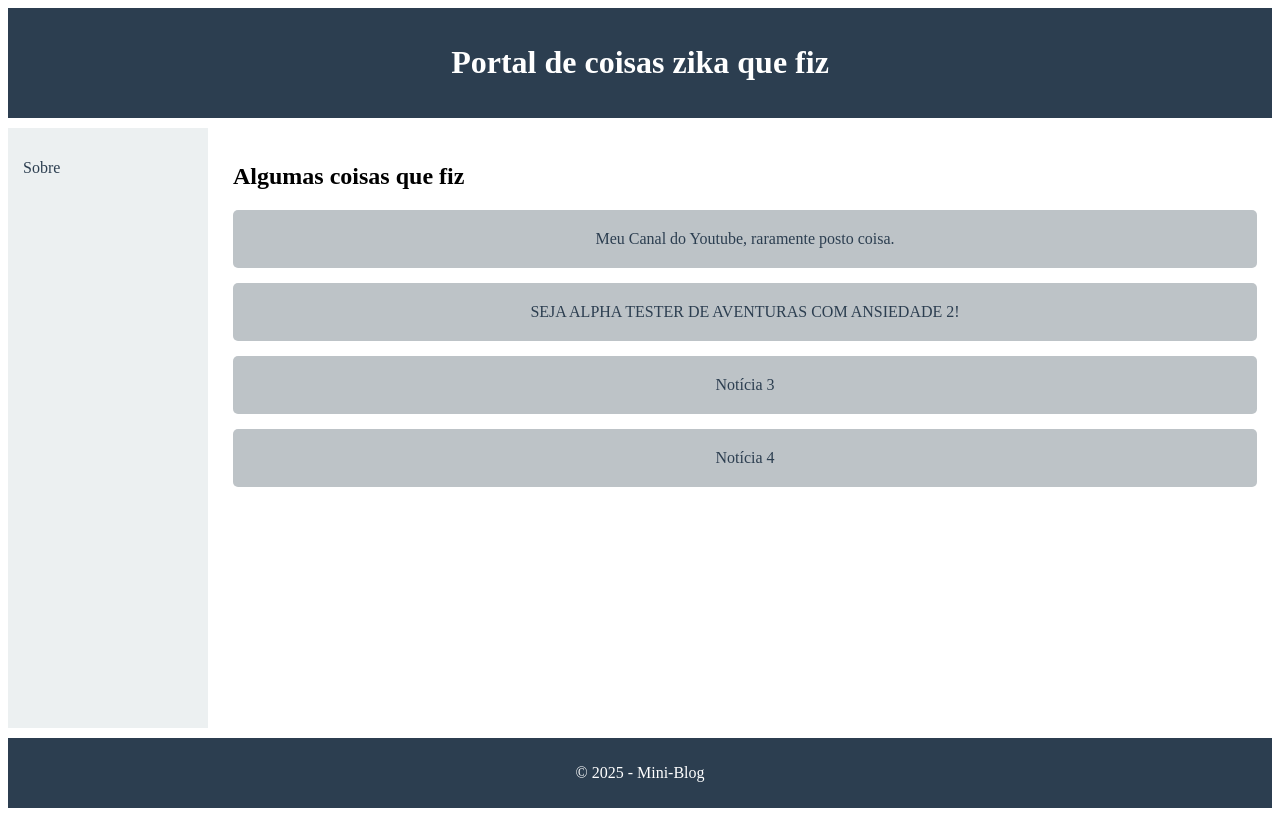
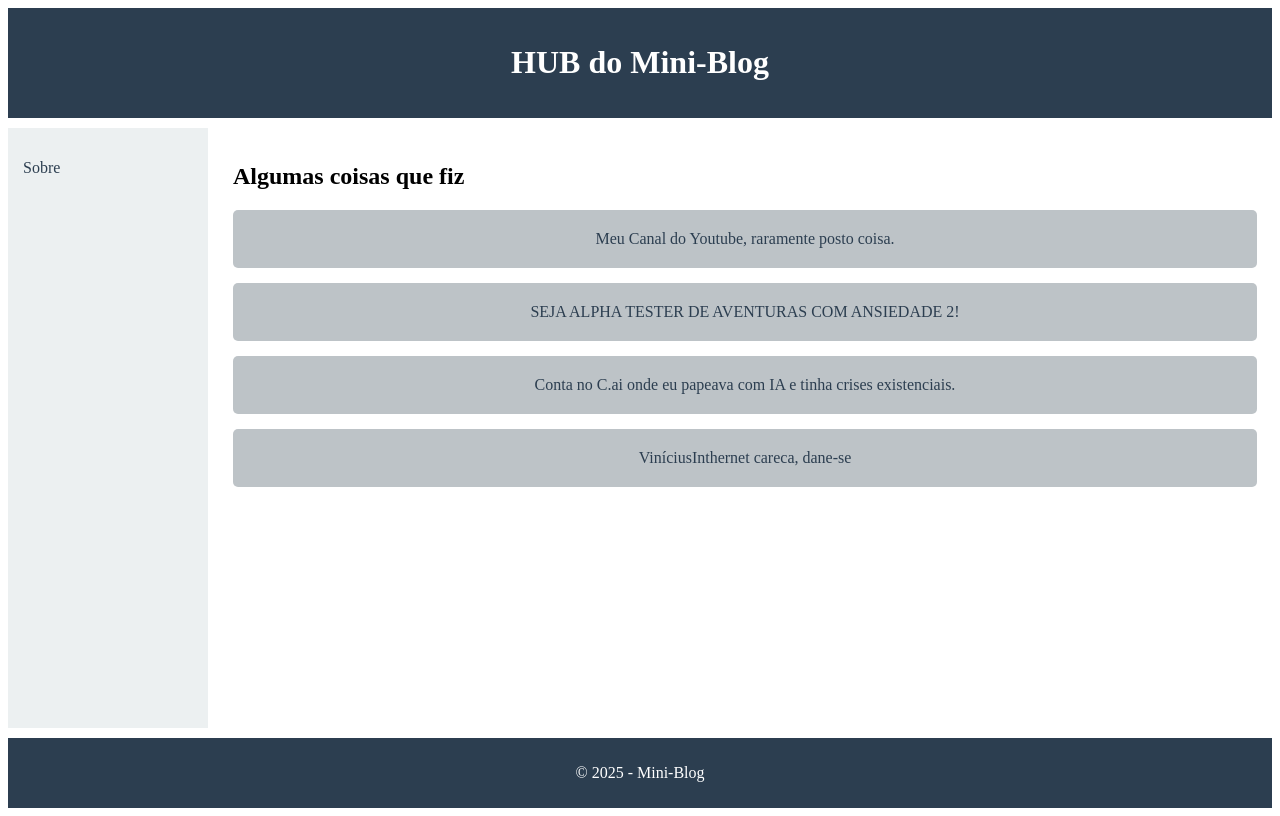
Before and after one commit to MustyD/dIFicil, a plain HTML site: page index.html in a window 1280 px wide. Drawn offline with Linux system fonts and the light colour scheme.

Commit message:
Add files via upload

```diff
--- a/index.html
+++ b/index.html
@@ -9,12 +9,12 @@
   <div class="container">
 
     <header>
-      <h1>Portal de coisas zika que fiz</h1>
+      <h1>HUB do Mini-Blog</h1>
     </header>
 
     <nav>
       <ul>
-        <li><a href="sobre.html">Sobre</a></li>
+        <li><a href="'bout.html">Sobre</a></li>
       </ul>
     </nav>
 
@@ -23,8 +23,8 @@
       <div class="lista">
         <a href="https://www.youtube.com/@n0laM_SCP" class="item">Meu Canal do Youtube, raramente posto coisa.</a>
         <a href="https://mustyd.github.io/anxiety/" class="item">SEJA ALPHA TESTER DE AVENTURAS COM ANSIEDADE 2!</a>
-        <a href="noticia.html" class="item">Notícia 3</a>
-        <a href="noticia.html" class="item">Notícia 4</a>
+        <a href="https://character.ai/profile/DantonTheWerekitten" class="item">Conta no C.ai onde eu papeava com IA e tinha crises existenciais.</a>
+        <a href="https://i.pinimg.com/736x/8d/53/f4/8d53f44eb2b687c2ba3ee1c66aa36a89.jpg" class="item">ViníciusInthernet careca, dane-se</a>
       </div>
     </main>
 
```
